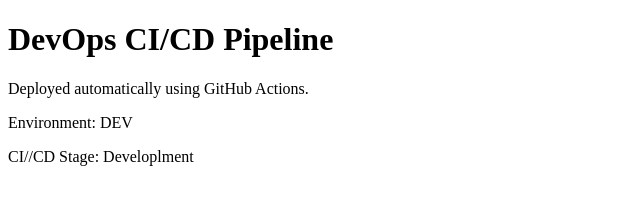
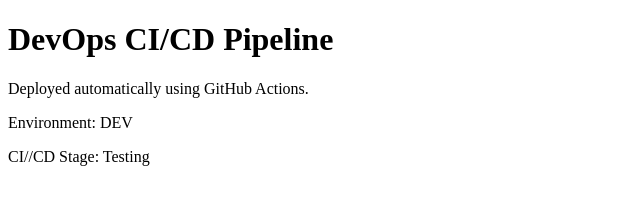
Before and after one commit to Aryan101104/devops-multi-environment-cicd, a plain HTML site: page index.html in a window 1280 px wide. Shown: the full height of the page, 0-640 px from the left. Drawn offline with Linux system fonts and the light colour scheme.

Commit message:
Update index.html

```diff
--- a/index.html
+++ b/index.html
@@ -12,6 +12,6 @@
     <p>Deployed automatically using GitHub Actions.</p>
 
     <p>Environment: DEV</p>
-    <p>CI//CD Stage: Developlment</p>
+    <p>CI//CD Stage: Testing</p>
 </body>
 </html>
```
